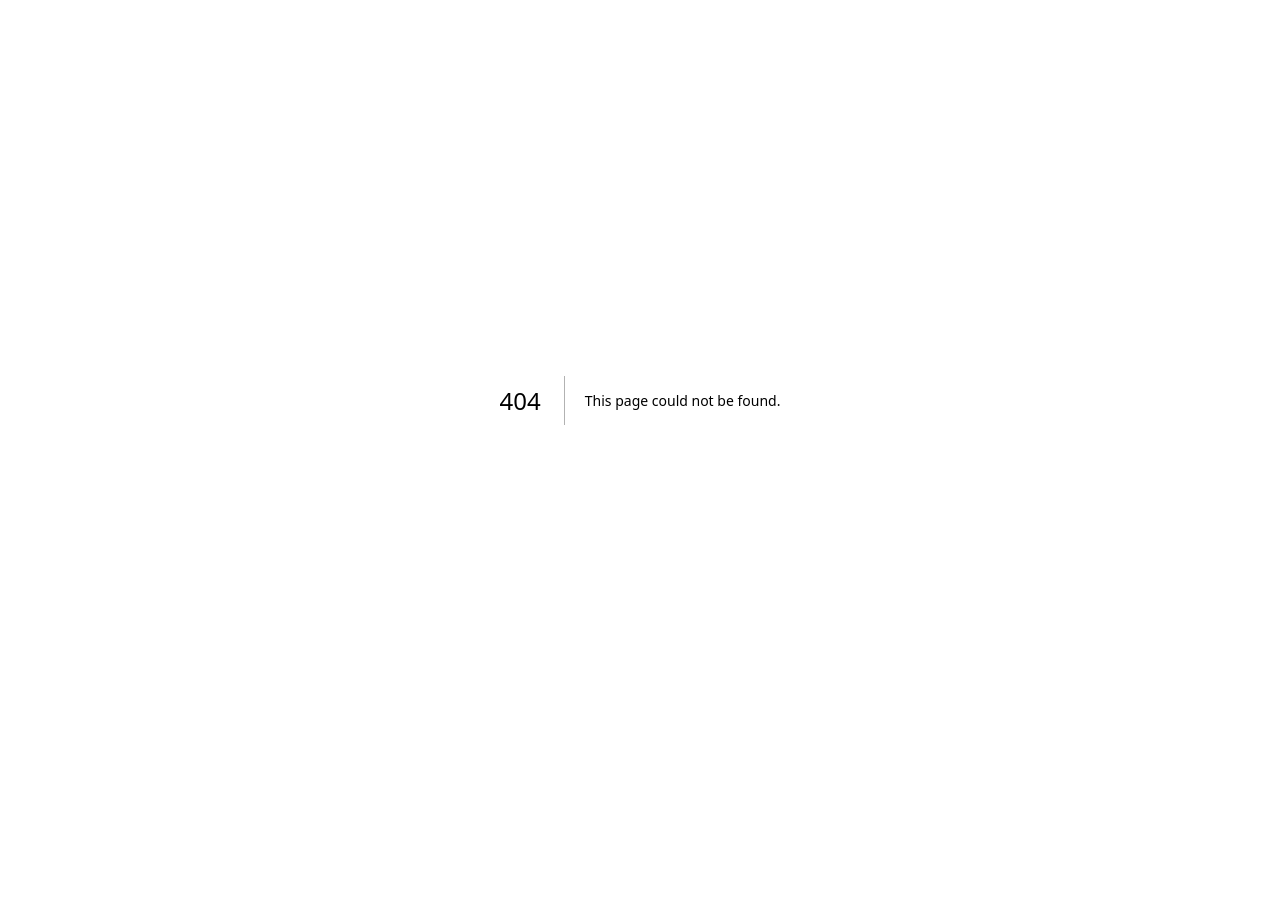
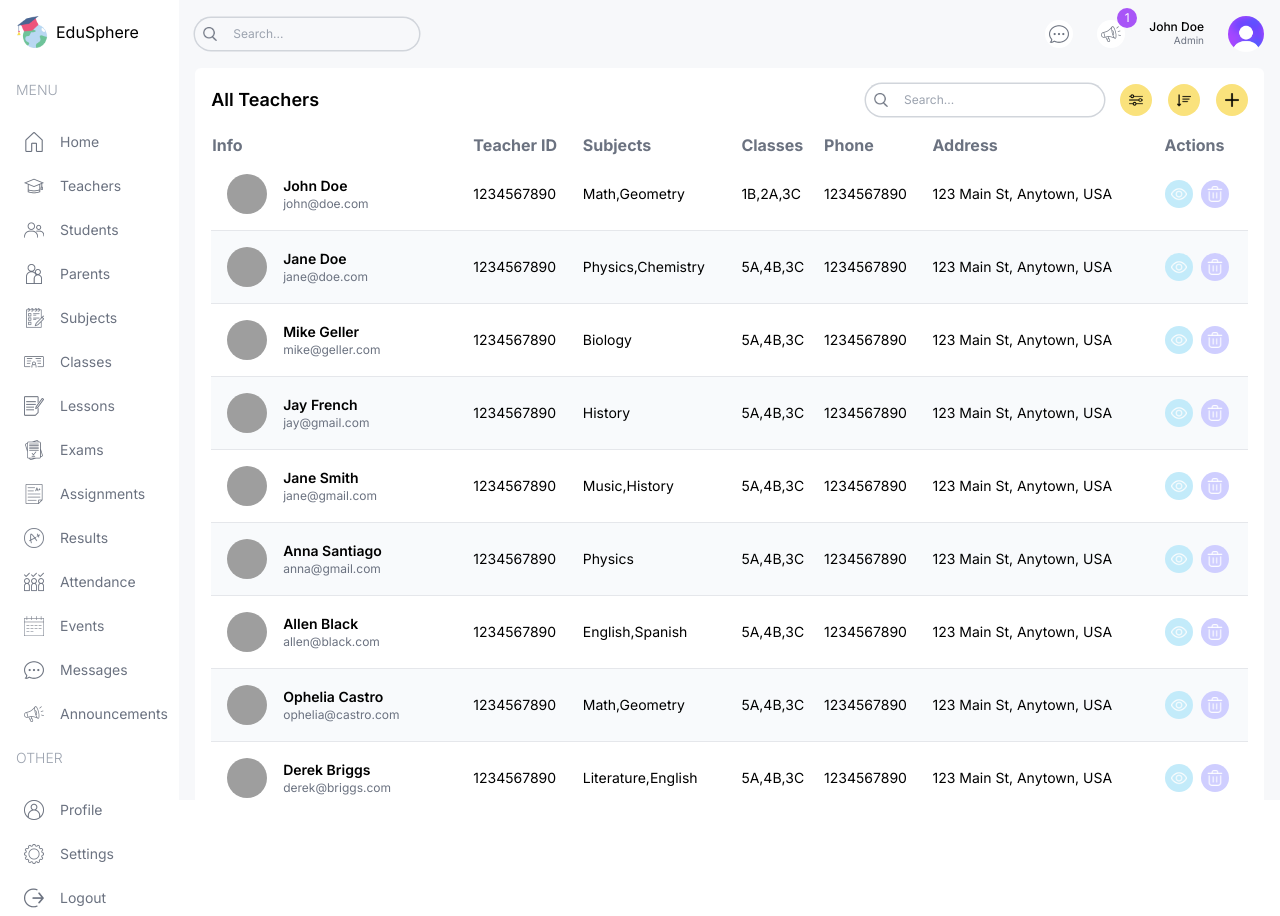
Before and after one commit to MohammadAhmad27/EduSphere-Next, a Next.js app: page /list/teachers in a window 1280 px wide. Before the commit this address had no page. Before the commit the page ends 800 px from the top, so only its background shows below. Built offline with nearby package versions, Linux system fonts and the light colour scheme; grey boxes are pictures that could not be loaded.

Commit message:
Completed /list/teachers route and Added <TableSearch />, <Table /> &<Pagination />

```diff
--- a/next.config.mjs
+++ b/next.config.mjs
@@ -1,4 +1,8 @@
 /** @type {import('next').NextConfig} */
-const nextConfig = {};
+const nextConfig = {
+    images: {
+        remotePatterns: [{ hostname: "images.pexels.com" }],
+    },
+};
 
 export default nextConfig;
--- /dev/null
+++ b/src/app/(dashboard)/list/teachers/page.tsx
@@ -0,0 +1,149 @@
+import Pagination from "@/components/Pagination";
+import Table from "@/components/Table";
+import TableSearch from "@/components/TableSearch";
+import { role, teachersData } from "@/lib/data";
+import Image from "next/image";
+import Link from "next/link";
+import React from "react";
+
+type Teacher = {
+  id: number;
+  teacherId: string;
+  name: string;
+  email?: string;
+  photo: string;
+  phone: string;
+  subjects: string[];
+  classes: string[];
+  address: string;
+};
+
+const columns = [
+  {
+    header: "Info",
+    accessor: "info",
+  },
+  {
+    header: "Teacher ID",
+    accessor: "teacherId",
+    className: "hidden md:table-cell",
+  },
+  {
+    header: "Subjects",
+    accessor: "subjects",
+    className: "hidden md:table-cell",
+  },
+  {
+    header: "Classes",
+    accessor: "classes",
+    className: "hidden md:table-cell",
+  },
+  {
+    header: "Phone",
+    accessor: "phone",
+    className: "hidden lg:table-cell",
+  },
+  {
+    header: "Address",
+    accessor: "address",
+    className: "hidden lg:table-cell",
+  },
+  {
+    header: "Actions",
+    accessor: "action",
+  },
+];
+
+const TeacherListPage = () => {
+  const renderRow = (item: Teacher) => (
+    <tr
+      key={item.id}
+      className="border-b border-gray-200 even:bg-slate-50 text-sm hover:bg-lamaPurpleLight"
+    >
+      <td className="flex items-center gap-4 p-4">
+        <Image
+          src={item.photo}
+          alt=""
+          width={40}
+          height={40}
+          className="md:hidden xl:block w-10 h-10 rounded-full object-cover"
+        />
+        <div className="flex flex-col">
+          <h3 className="font-semibold">{item.name}</h3>
+          <p className="text-xs text-gray-500">{item?.email}</p>
+        </div>
+      </td>
+      <td className="hidden md:table-cell">{item.teacherId}</td>
+      <td className="hidden md:table-cell">{item.subjects.join(",")}</td>
+      <td className="hidden md:table-cell">{item.classes.join(",")}</td>
+      <td className="hidden md:table-cell">{item.phone}</td>
+      <td className="hidden md:table-cell">{item.address}</td>
+      <td>
+        <div className="flex items-center gap-2">
+          <Link href={`/list/teachers/${item.id}`}>
+            <button className="w-7 h-7 flex items-center justify-center rounded-full bg-lamaSky">
+              <Image src="/view.png" alt="" width={16} height={16} />
+              <span className="hidden">button</span>
+            </button>
+          </Link>
+          {role === "admin" && (
+            <button className="w-7 h-7 flex items-center justify-center rounded-full bg-lamaPurple">
+              <Image src="/delete.png" alt="" width={16} height={16} />
+              <span className="hidden">button</span>
+            </button>
+          )}
+        </div>
+      </td>
+    </tr>
+  );
+
+  return (
+    <div className="bg-white p-4 rounded-md flex-1 m-4 mt-0">
+      {/* TOP */}
+      <div className="flex justify-between items-center">
+        <h1 className="hidden md:block text-lg font-semibold">All Teachers</h1>
+        <div className="flex flex-col md:flex-row items-center gap-4 w-full md:w-auto">
+          <TableSearch />
+          <div className="flex items-center gap-4 self-end">
+            <button className="size-8 bg-lamaYellow rounded-full flex items-center justify-center">
+              <Image
+                src="/filter.png"
+                width={14}
+                height={14}
+                alt=""
+                className="object-cover"
+              />
+              <span className="hidden">button</span>
+            </button>
+            <button className="size-8 bg-lamaYellow rounded-full flex items-center justify-center">
+              <Image
+                src="/sort.png"
+                width={14}
+                height={14}
+                alt=""
+                className="object-cover"
+              />
+              <span className="hidden">button</span>
+            </button>
+            <button className="size-8 bg-lamaYellow rounded-full flex items-center justify-center">
+              <Image
+                src="/plus.png"
+                width={14}
+                height={14}
+                alt=""
+                className="object-cover"
+              />
+              <span className="hidden">button</span>
+            </button>
+          </div>
+        </div>
+      </div>
+      {/* LIST */}
+      <Table columns={columns} renderRow={renderRow} data={teachersData} />
+      {/* PAGINATION */}
+      <Pagination />
+    </div>
+  );
+};
+
+export default TeacherListPage;
--- a/src/app/(dashboard)/parent/page.tsx
+++ b/src/app/(dashboard)/parent/page.tsx
@@ -1,6 +1,5 @@
 import Announcements from "@/components/Announcements";
 import BigCalendar from "@/components/BigCalendar";
-import EventCalendar from "@/components/EventCalendar";
 
 const StudentPage = () => {
   return (
@@ -8,13 +7,12 @@
       {/* LEFT */}
       <div className="w-full xl:w-2/3">
         <div className="h-full rounded-md p-4 bg-white">
-          <h1 className="txt-xl font-semibold">Schedule</h1>
+          <h1 className="txt-xl font-semibold">Schedule (John Doe)</h1>
           <BigCalendar />
         </div>
       </div>
       {/* RIGHT */}
       <div className="w-full xl:w-1/3 flex flex-col gap-8">
-        <EventCalendar />
         <Announcements />
       </div>
     </div>
--- /dev/null
+++ b/src/components/Pagination.tsx
@@ -0,0 +1,24 @@
+const Pagination = () => {
+  return (
+    <div className="p-4 flex items-center justify-between text-gray-500">
+      <button
+        disabled
+        className="py-2 px-4 rounded-md bg-slate-200 text-xs font-semibold disabled:opacity-50 disabled:cursor-not-allowed"
+      >
+        Prev
+      </button>
+      <div className="flex items-center gap-2 text-sm">
+        <button className="px-2 rounded-sm bg-lamaSky">1</button>
+        <button className="px-2 rounded-sm ">2</button>
+        <button className="px-2 rounded-sm ">3</button>
+        ...
+        <button className="px-2 rounded-sm ">10</button>
+      </div>
+      <button className="py-2 px-4 rounded-md bg-slate-200 text-xs font-semibold disabled:opacity-50 disabled:cursor-not-allowed">
+        Next
+      </button>
+    </div>
+  );
+};
+
+export default Pagination;
--- /dev/null
+++ b/src/components/Table.tsx
@@ -0,0 +1,28 @@
+import React from "react";
+
+const Table = ({
+  columns,
+  renderRow,
+  data,
+}: {
+  columns: { header: string; accessor: string; className?: string }[];
+  renderRow: (item: any) => React.ReactNode;
+  data: any[];
+}) => {
+  return (
+    <table className="w-full mt-4">
+      <thead>
+        <tr className="text-left text-gray-500">
+          {columns.map((col) => (
+            <th key={col.accessor} className={col.className}>
+              {col.header}
+            </th>
+          ))}
+        </tr>
+      </thead>
+      <tbody>{data.map((item) => renderRow(item))}</tbody>
+    </table>
+  );
+};
+
+export default Table;
--- /dev/null
+++ b/src/components/TableSearch.tsx
@@ -0,0 +1,19 @@
+import Image from "next/image";
+import React from "react";
+
+const TableSearch = () => {
+  return (
+    <div>
+      <div className="w-full md:w-auto flex items-center gap-2 text-xs rounded-full ring-[1.5px] ring-gray-300 px-2">
+        <Image src="/search.png" alt="" width={14} height={14} />
+        <input
+          type="text"
+          placeholder="Search..."
+          className="w-[200px] p-2 bg-transparent outline-none"
+        />
+      </div>
+    </div>
+  );
+};
+
+export default TableSearch;
```
